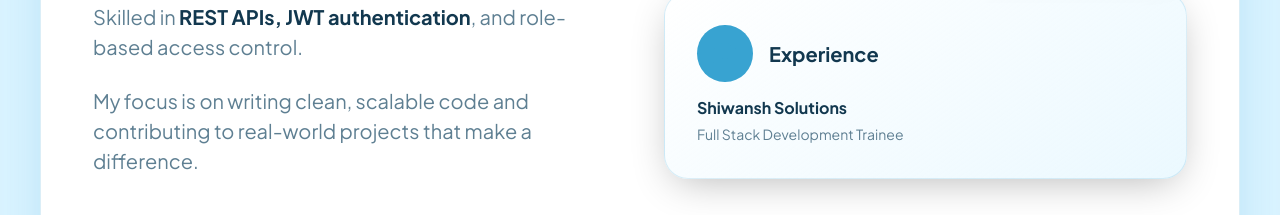
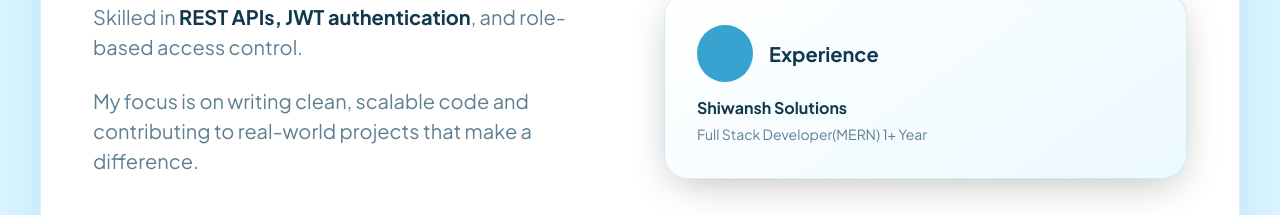
Before and after one commit to sohailalam002/My_Portfolio, a React (Vite) app: page / in a window 1280 px wide. Shown: the part 1000-1215 px from the top of the page. Built offline with nearby package versions, Linux system fonts and the light colour scheme.

Commit message:
experince

```diff
--- a/src/components/About.jsx
+++ b/src/components/About.jsx
@@ -54,7 +54,7 @@ const About = () => {
                   <h5 className="fw-bold mb-0 text-white">Experience</h5>
                 </div>
                 <h6 className="fw-bold mb-1">Shiwansh Solutions</h6>
-                <small className="text-secondary">Full Stack Development Trainee</small>
+                <small className="text-secondary">Full Stack Developer(MERN) 1+ Year</small>
               </div>
             </motion.div>
           </Col>
```
